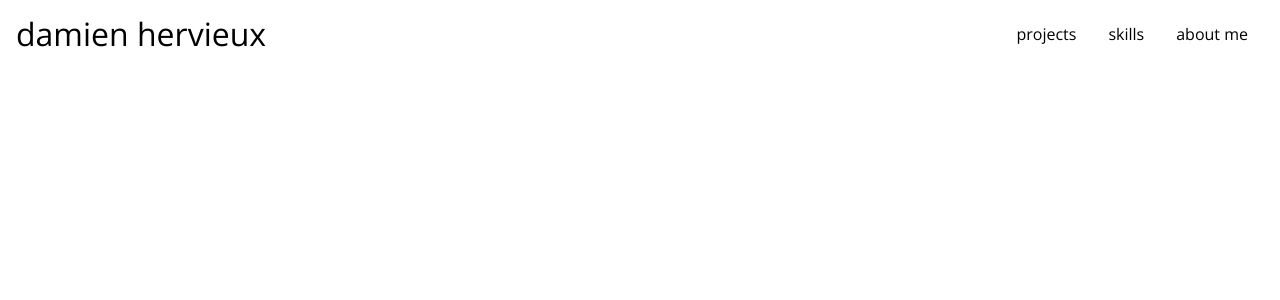
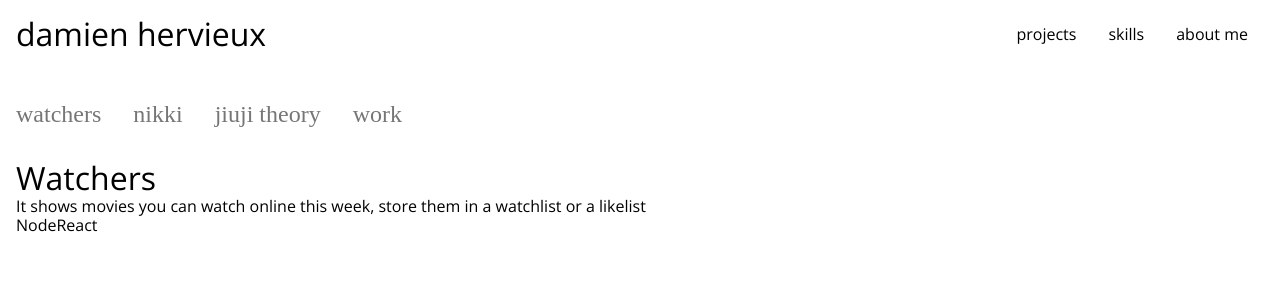
Before and after one commit to dherv/portfolio-react, a React (Create React App) app: page /projects/watchers in a window 1280 px wide. Shown: the top 300 px of the page. Built offline with nearby package versions, Linux system fonts and the light colour scheme; a web font is replaced by a local one.

Commit message:
feat(projects): add layout for projects pages

```diff
--- a/src/App.tsx
+++ b/src/App.tsx
@@ -1,6 +1,11 @@
 import React from "react";
 
-import { BrowserRouter as Router, Switch, Route } from "react-router-dom";
+import {
+  BrowserRouter as Router,
+  Switch,
+  Route,
+  Redirect
+} from "react-router-dom";
 import About from "./pages/About";
 import Projects from "./pages/Projects";
 import Skills from "./pages/Skills";
@@ -11,7 +16,9 @@ const App = () => {
     <Router>
       <Layout>
         <Switch>
-          <Route exact path="/projects">
+          <Redirect from="/projects" exact to="/projects/watchers" />
+
+          <Route path="/projects">
             <Projects />
           </Route>
           <Route exact path="/about">
--- /dev/null
+++ b/src/components/projects/ProjectsContent.json
@@ -0,0 +1,26 @@
+{
+  "watchers": {
+    "image": "",
+    "title": "Watchers",
+    "text": "It shows movies you can watch online this week, store them in a watchlist or a likelist",
+    "icons": ["Node", "React"]
+  },
+  "nikki": {
+    "image": "",
+    "title": "Nikki",
+    "text": "It shows movies you can watch online this week, store them in a watchlist or a likelist",
+    "icons": ["Node", "React"]
+  },
+  "jiujiTheory": {
+    "image": "",
+    "title": "Watchers",
+    "text": "It shows movies you can watch online this week, store them in a watchlist or a likelist",
+    "icons": ["Node", "React"]
+  },
+  "work": {
+    "image": "",
+    "title": "Watchers",
+    "text": "It shows movies you can watch online this week, store them in a watchlist or a likelist",
+    "icons": ["Node", "React"]
+  }
+}
--- /dev/null
+++ b/src/components/projects/ProjectsLayout.tsx
@@ -0,0 +1,13 @@
+import React, { FC } from "react";
+const ProjectsLayout: FC<{ content: any }> = ({ content }) => (
+  <div>
+    <div>
+      <h1>{content.title}</h1>
+      <p>{content.text}</p>
+      <div>{content.icons}</div>
+    </div>
+    <img src={content.image} alt=""></img>
+  </div>
+);
+
+export default ProjectsLayout;
--- /dev/null
+++ b/src/pages/Projects.styled.ts
@@ -0,0 +1,16 @@
+import styled from "styled-components";
+
+export const SCProjects = {
+  List: styled.ul`
+    display: flex;
+    margin-bottom: 2rem;
+  `,
+  ListItem: styled.li`
+    margin-right: 2rem;
+    font-family: var(--second-font);
+    font-size: 1.5rem;
+    a {
+      color: var(--second-color-text);
+    }
+  `
+};
--- a/src/pages/Projects.tsx
+++ b/src/pages/Projects.tsx
@@ -1,3 +1,43 @@
 import React from "react";
-const Projects = () => <div>Projects</div>;
+import { SCProjects as SC } from "./Projects.styled";
+import { NavLink as Link, Route } from "react-router-dom";
+import ProjectsContent from "../components/projects/ProjectsContent.json";
+import ProjectsLayout from "../components/projects/ProjectsLayout";
+
+const Projects = () => (
+  <div>
+    <SC.List>
+      <SC.ListItem>
+        <Link to="/projects/watchers">watchers</Link>
+      </SC.ListItem>
+      <SC.ListItem>
+        <Link to="/projects/nikki">nikki</Link>
+      </SC.ListItem>
+      <SC.ListItem>
+        <Link to="/projects/jiujitheory">jiuji theory</Link>
+      </SC.ListItem>
+      <SC.ListItem>
+        <Link to="/projects/work">work</Link>
+      </SC.ListItem>
+    </SC.List>
+    <Route
+      path={`/projects/watchers`}
+      component={() => <ProjectsLayout content={ProjectsContent["watchers"]} />}
+    />
+    <Route
+      path={`/projects/nikki`}
+      component={() => <ProjectsLayout content={ProjectsContent["nikki"]} />}
+    />
+    <Route
+      path={`/projects/jiujitheory`}
+      component={() => (
+        <ProjectsLayout content={ProjectsContent["jiujiTheory"]} />
+      )}
+    />
+    <Route
+      path={`/projects/work`}
+      component={() => <ProjectsLayout content={ProjectsContent["work"]} />}
+    />
+  </div>
+);
 export default Projects;
--- a/src/styled/GlobalStyle.ts
+++ b/src/styled/GlobalStyle.ts
@@ -7,6 +7,7 @@ export const GlobalStyle = createGlobalStyle`
       --second-font: "Rancho";
       --main-background: #fff;
       --main-color-text: #212121;
+      --second-color-text: #767676
     }
 
     // HTML Tags
```
